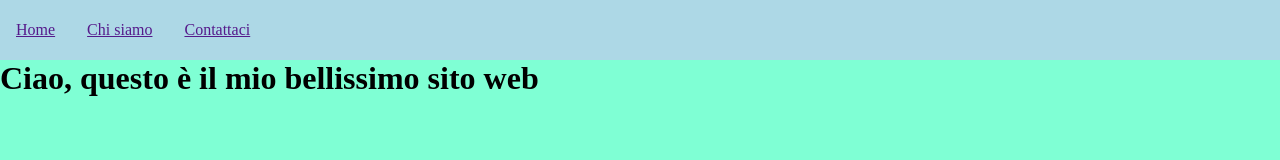
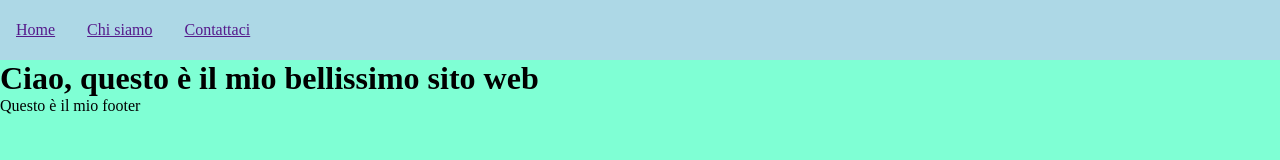
Before and after one commit to olga-demina/git-branch-merge, a plain HTML site: page index.html in a window 1280 px wide. Drawn offline with Linux system fonts and the light colour scheme.

Commit message:
Scaffolding footer

```diff
--- a/index.html
+++ b/index.html
@@ -20,7 +20,9 @@
     <main>
       <h1>Ciao, questo è il mio bellissimo sito web</h1>
     </main>
-    <footer></footer>
+    <footer>
+        Questo è il mio footer
+    </footer>
     <script src="js/script.js"></script>
   </body>
 </html>
```
